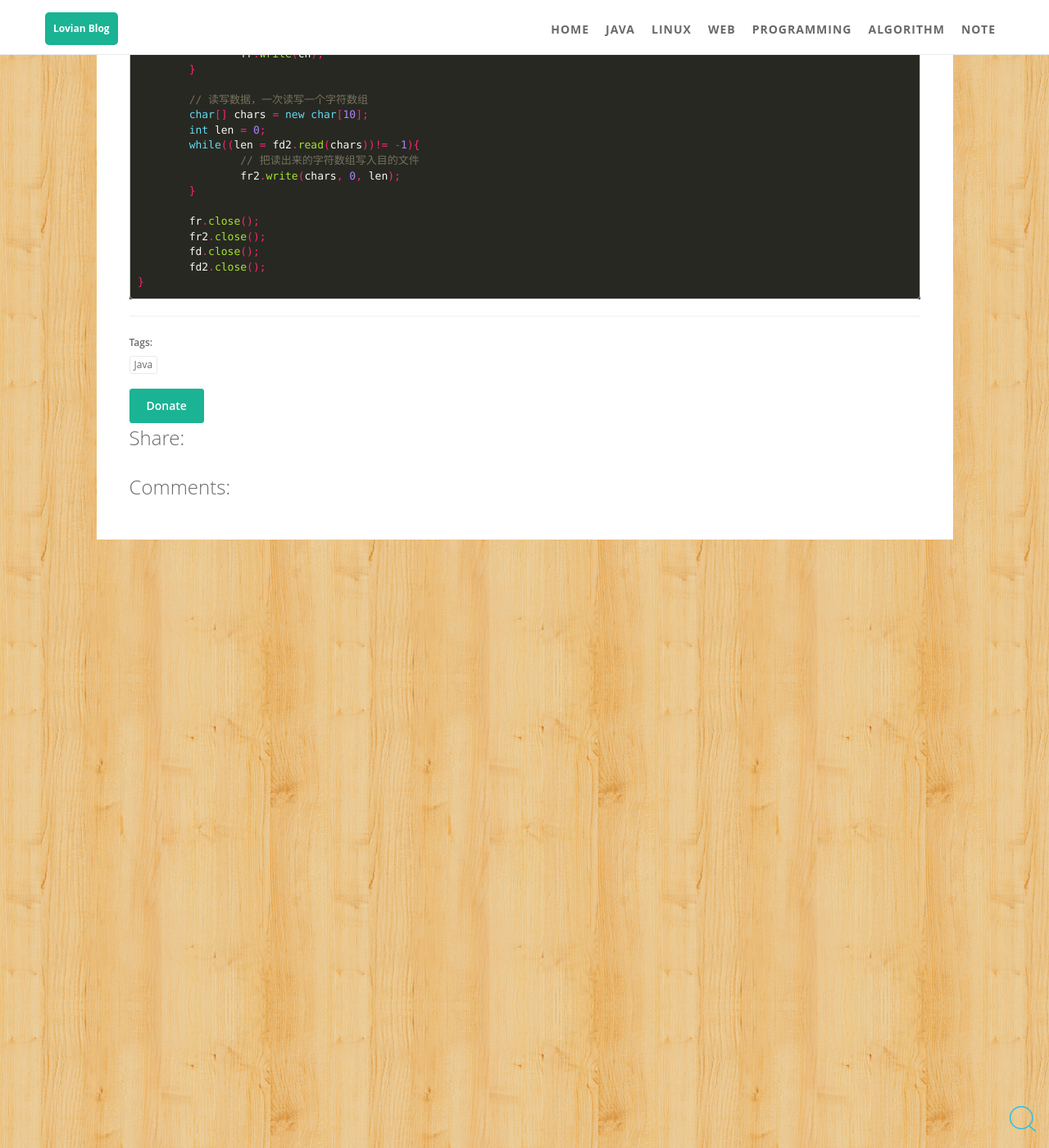
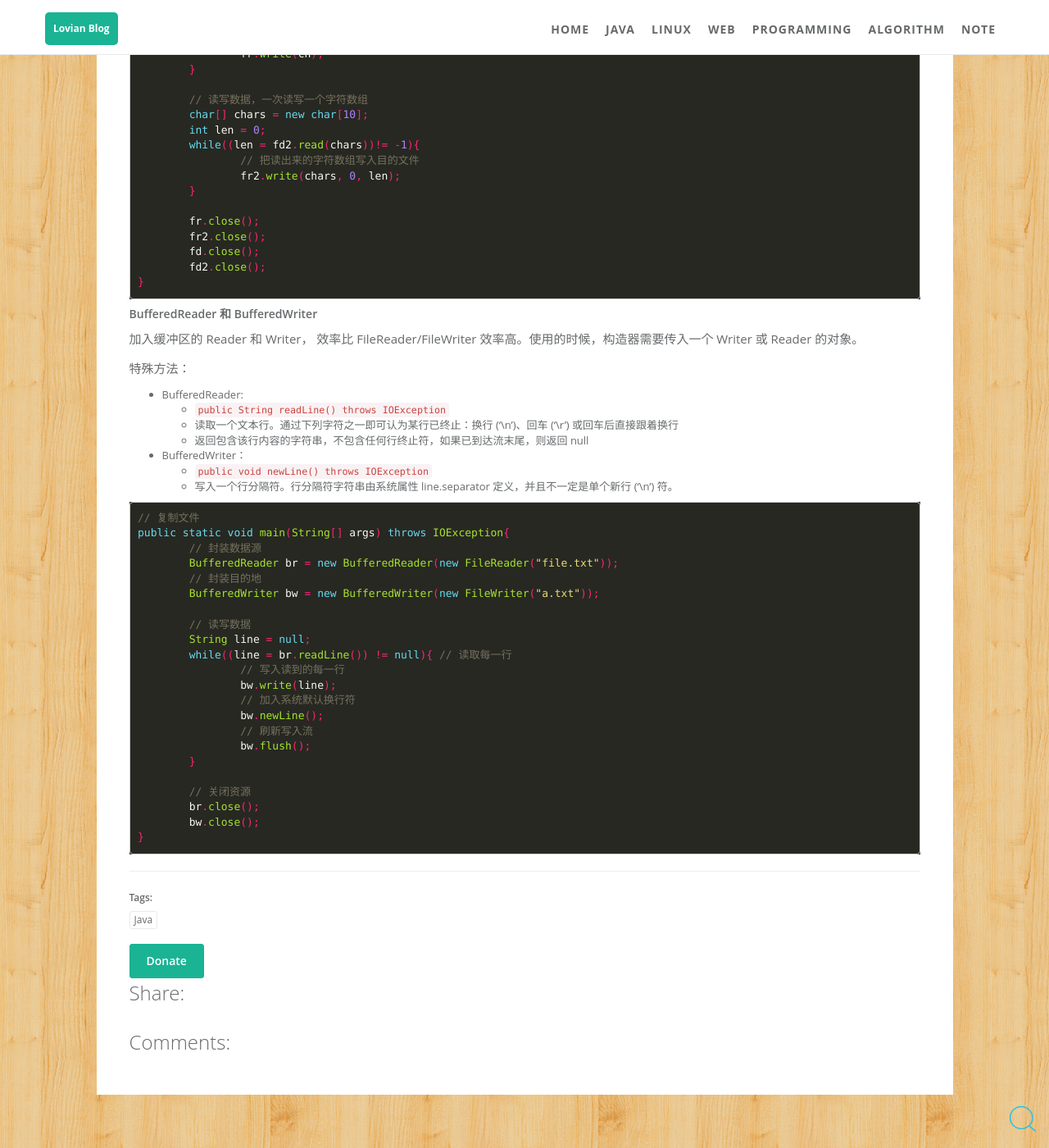
Before and after one commit to ZhengshuaiPENG/zhengshuaipeng.github.io, a Jekyll site: the page built from _posts/2016/07/2016-07-27-java-io-stream.md, in a window 1280 px wide and 1400 px high, scrolled down 9173 px. Shown: the whole window at 82% size. Built offline with Jekyll 4.4.1, drawn with Linux system fonts in a browser that asks for light colours; comment, search, counter and statistics services are not loaded.

Commit message:
iostream

````diff
--- a/_posts/2016/07/2016-07-27-java-io-stream.md
+++ b/_posts/2016/07/2016-07-27-java-io-stream.md
@@ -476,3 +476,42 @@ public static void main(String[] args) throws IOException{
 	fd2.close();
 }
 ```
+
+#### BufferedReader 和 BufferedWriter
+
+加入缓冲区的 Reader 和 Writer， 效率比 FileReader/FileWriter 效率高。使用的时候，构造器需要传入一个 Writer 或 Reader 的对象。
+
+特殊方法：
+
+-	BufferedReader:
+	-	```public String readLine() throws IOException```
+	-	读取一个文本行。通过下列字符之一即可认为某行已终止：换行 ('\n')、回车 ('\r') 或回车后直接跟着换行
+	-	返回包含该行内容的字符串，不包含任何行终止符，如果已到达流末尾，则返回 null
+-	BufferedWriter：
+	-	```public void newLine() throws IOException```
+	-	写入一个行分隔符。行分隔符字符串由系统属性 line.separator 定义，并且不一定是单个新行 ('\n') 符。
+
+```java
+// 复制文件
+public static void main(String[] args) throws IOException{
+	// 封装数据源
+	BufferedReader br = new BufferedReader(new FileReader("file.txt"));
+	// 封装目的地
+	BufferedWriter bw = new BufferedWriter(new FileWriter("a.txt"));
+
+	// 读写数据
+	String line = null;
+	while((line = br.readLine()) != null){ // 读取每一行
+		// 写入读到的每一行
+		bw.write(line);
+		// 加入系统默认换行符
+		bw.newLine();
+		// 刷新写入流
+		bw.flush();
+	}
+
+	// 关闭资源
+	br.close();
+	bw.close();
+}
+```
````
